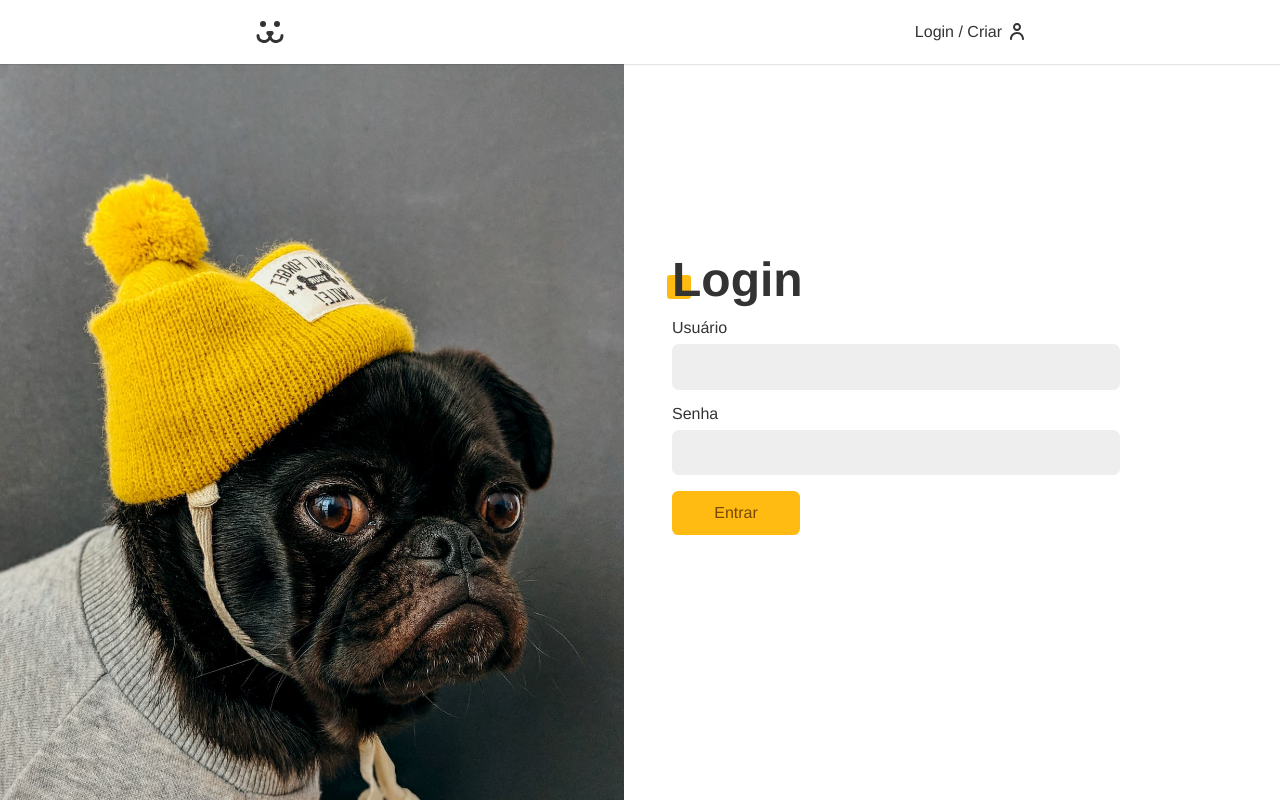
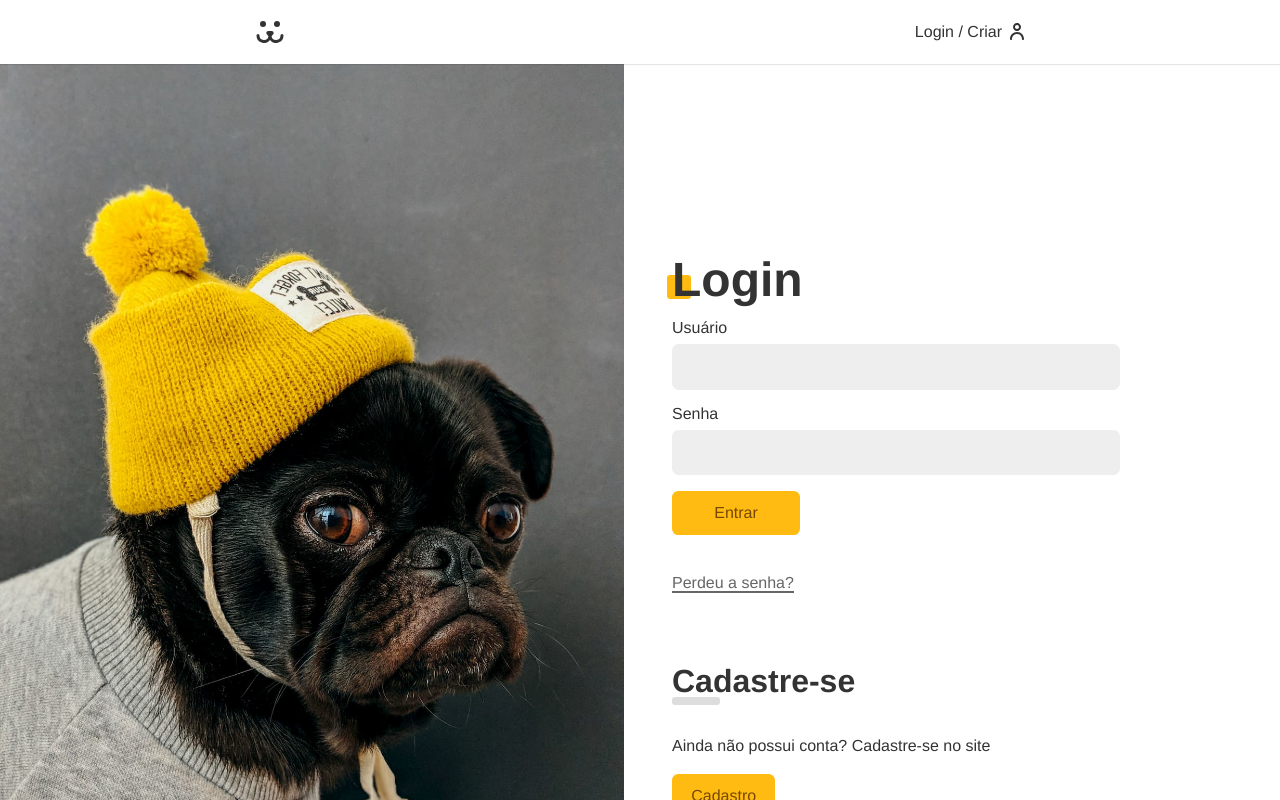
Before and after one commit to kabitschke/projetoDogs, a Next.js app: page /login in a window 1280 px wide. Shown: the top 800 px of the page. Built offline with nearby package versions, Linux system fonts and the light colour scheme.

Commit message:
login estilo

```diff
--- a/src/app/globals.css
+++ b/src/app/globals.css
@@ -103,3 +103,28 @@
 .VictoryContainer {
   height: initial !important;
 }
+
+.button {
+  font-size: 1rem;
+  font-family: var(--type-first);
+  cursor: pointer;
+  border: none;
+  border-radius: 0.4rem;
+  background: #fb1;
+  color: #764701;
+  min-width: 8rem;
+  padding: 0.8rem 1.2rem;
+  box-sizing: border-box;
+  transition: 0.1s;
+}
+
+.button:hover,
+.button:focus {
+  outline: none;
+  box-shadow: 0 0 0 3px #fea, 0 0 0 4px #fb1;
+}
+
+.button:disabled {
+  opacity: 0.5;
+  cursor: wait;
+}
--- /dev/null
+++ b/src/components/login/login-form.module.css
@@ -0,0 +1,43 @@
+.form {
+  margin-bottom: 2rem;
+}
+
+.perdeu {
+  display: inline-block;
+  color: #666;
+  padding: 0.5rem 0;
+  line-height: 1;
+}
+
+.perdeu::after {
+  content: '';
+  height: 2px;
+  width: 100%;
+  background: currentColor;
+  display: block;
+}
+
+.cadastro {
+  margin-top: 4rem;
+  margin-bottom: 4rem;
+}
+
+.cadastro p {
+  margin-top: 2rem;
+  margin-bottom: 2rem;
+}
+
+.subtitle {
+  font-family: var(--type-second);
+  line-height: 1;
+  font-size: 2rem;
+}
+
+.subtitle::after {
+  content: '';
+  display: block;
+  background: #ddd;
+  height: 0.5rem;
+  width: 3rem;
+  border-radius: 0.2rem;
+}
--- a/src/components/login/login-form.tsx
+++ b/src/components/login/login-form.tsx
@@ -5,6 +5,8 @@
 import React from "react";
 import Input from "@/components/forms/input";
 import ErrorMessage from "../helper/error-message";
+import Link from "next/link";
+import styles from './login-form.module.css';
 //DEU erro useFormState substitui por  React.useActionState
 
 function FormButton() {
@@ -29,7 +31,7 @@
 
   return (
     <>
-      <form action={action}>
+      <form action={action} className={styles.form}>
         <Input
           label={'Usuário'}
           name={'username'}
@@ -47,6 +49,15 @@
 
       </form>
 
+      <Link className={styles.perdeu} href={"/login/perdeu"}>Perdeu a senha?</Link>
+      <div className={styles.cadastro}>
+        <h2 className={styles.subtitle}>Cadastre-se</h2>
+        <p>Ainda não possui conta? Cadastre-se no site</p>
+        <Link className="button" href="/login/criar">Cadastro</Link>
+
+
+      </div>
+
     </>
   );
 }
```
